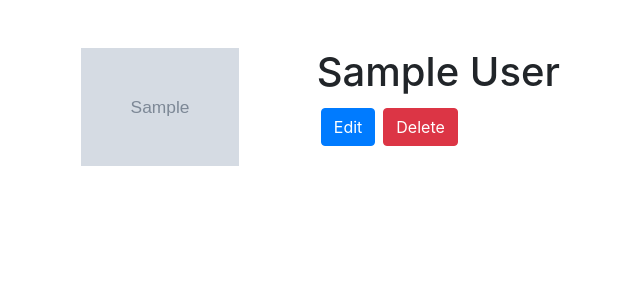
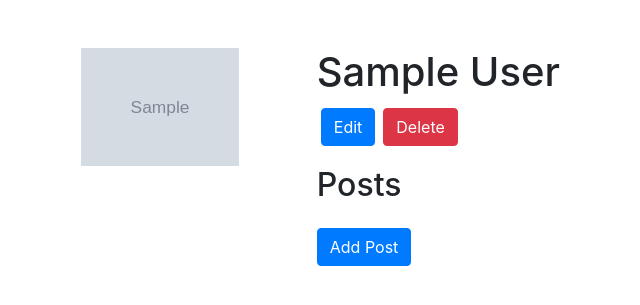
Before and after one commit to stgibson/flask-blogly-part2, a Flask app: page /users/1 in a window 1280 px wide. Shown: the top 305 px of the page, without its empty margins (4-644 px from the left). Run offline with Flask 2, Linux system fonts and the light colour scheme; tables that the repository leaves empty hold one stand-in row (values such as "Sample post"); grey boxes marked "Sample" are stand-in pictures.

Commit message:
Updated user details page to show user posts. Modified templates/user-details.html.

```diff
--- a/templates/user-details.html
+++ b/templates/user-details.html
@@ -30,6 +30,17 @@
             <button class="btn btn-danger m-1">Delete</button>
           </a>
         </div>
+        <h2 class="mt-3">Posts</h2>
+        <ul>
+          {% for post in posts %}
+            <li><a href="/posts/{{post.id}}">{{post.title}}</a></li>
+          {% endfor %}
+        </ul>
+        <div class="d-flex justify-content-start">
+          <a class="btn btn-primary" href="/users/{{user.id}}/posts/new">
+            Add Post
+          </a>
+        </div>
       </div>
     </div>
   </div>
```
